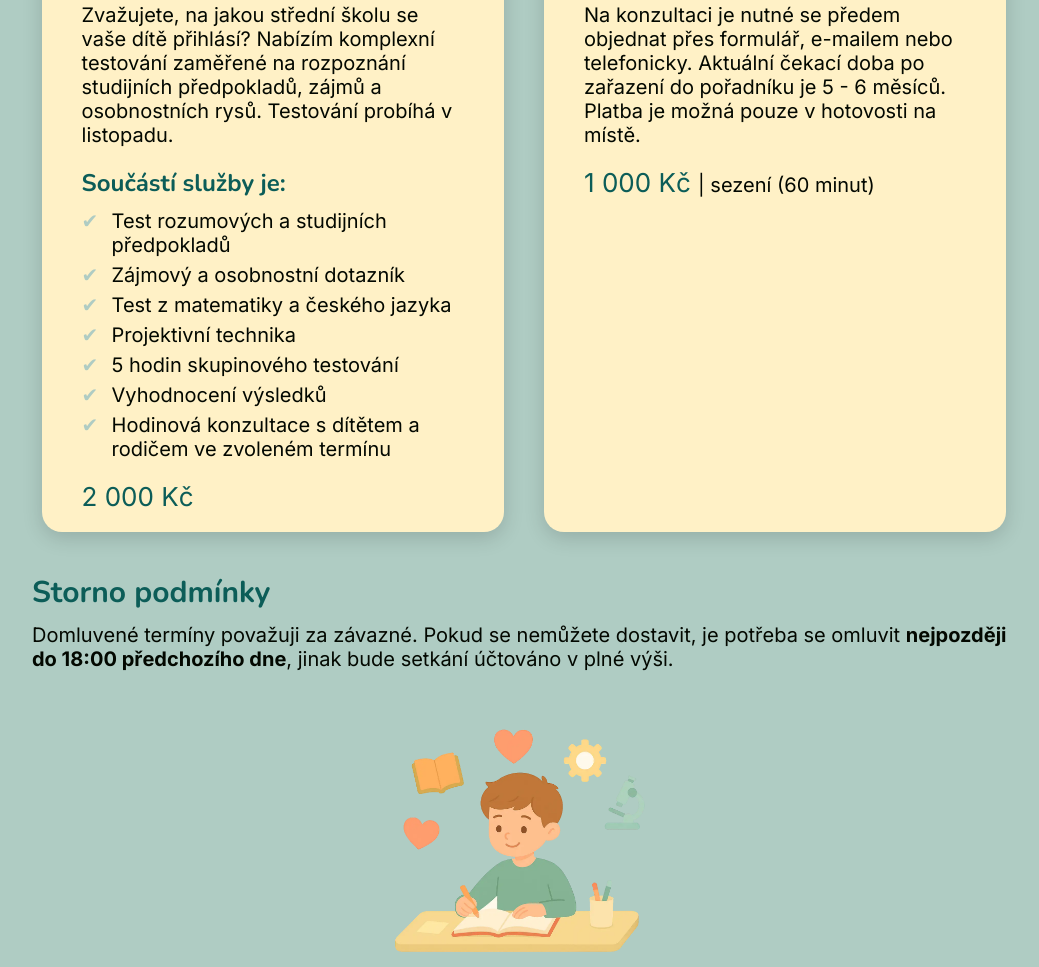
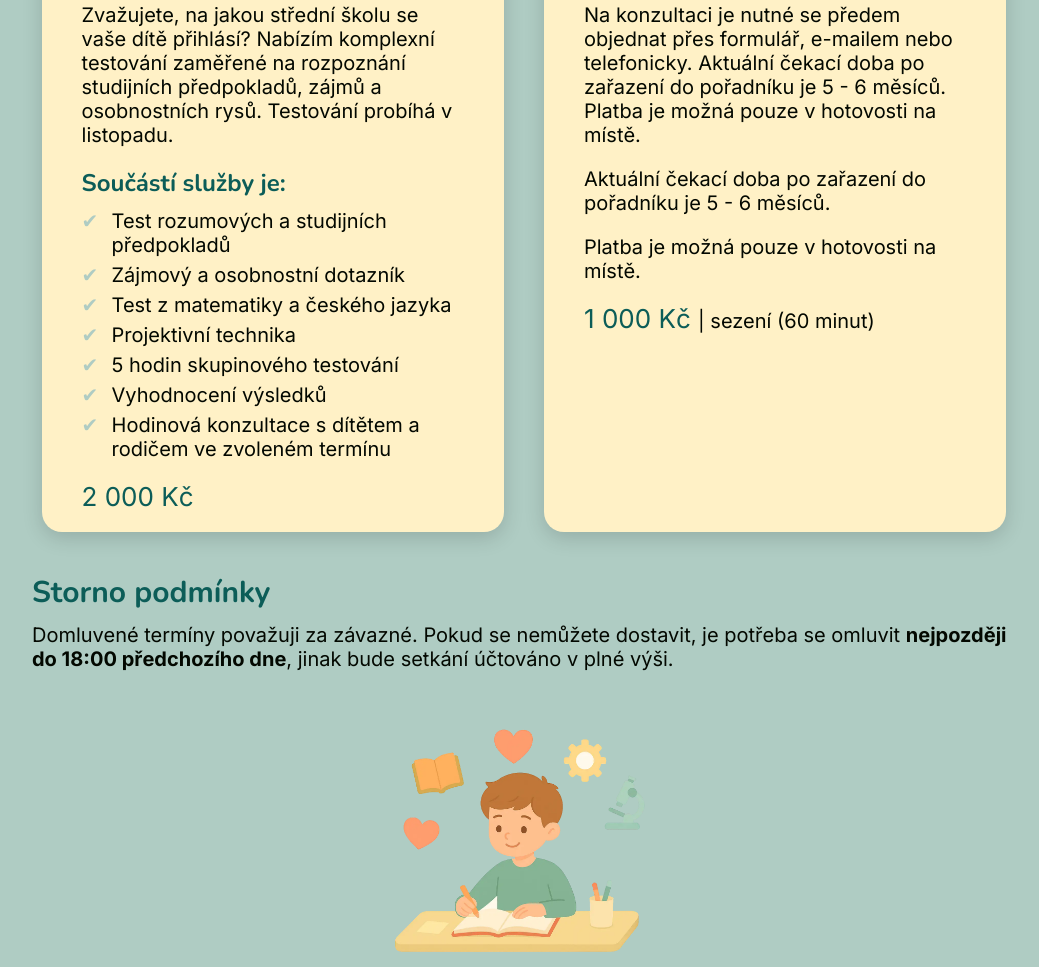
Before and after one commit to Kachull4/detsky-psycholog, a plain HTML site: page index.html in a window 1280 px wide. Shown: the part 2718-3685 px from the top of the page, without its empty margins (116-1155 px from the left). Drawn offline with nearby package versions, Linux system fonts and the light colour scheme.

Commit message:
edit price list

```diff
--- a/index.html
+++ b/index.html
@@ -355,6 +355,10 @@
                   pořadníku je 5 - 6 měsíců. Platba je možná pouze v hotovosti
                   na místě.
                 </p>
+                <p>
+                  Aktuální čekací doba po zařazení do pořadníku je 5 - 6 měsíců.
+                </p>
+                <p>Platba je možná pouze v hotovosti na místě.</p>
                 <ul>
                   <li><strong>1 000 Kč </strong>| sezení (60 minut)</li>
                 </ul>
```
